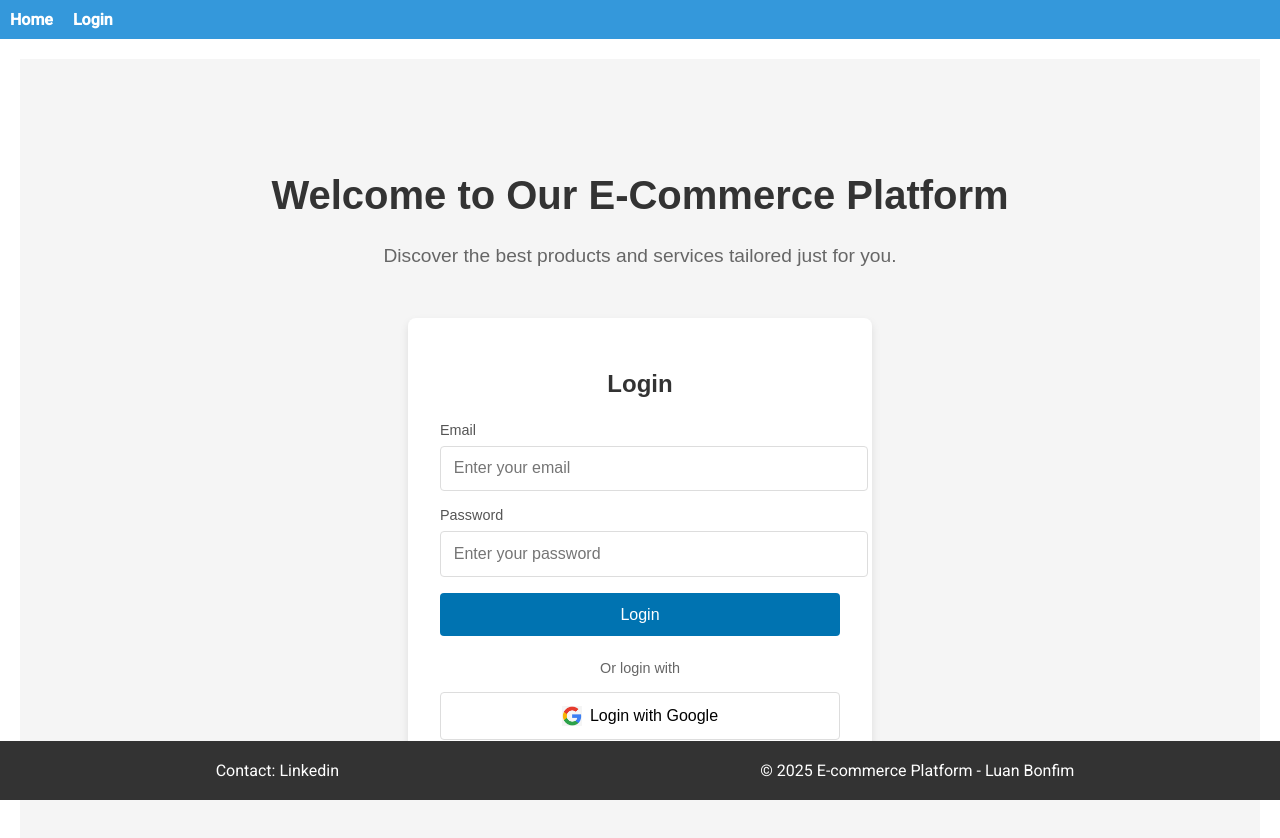
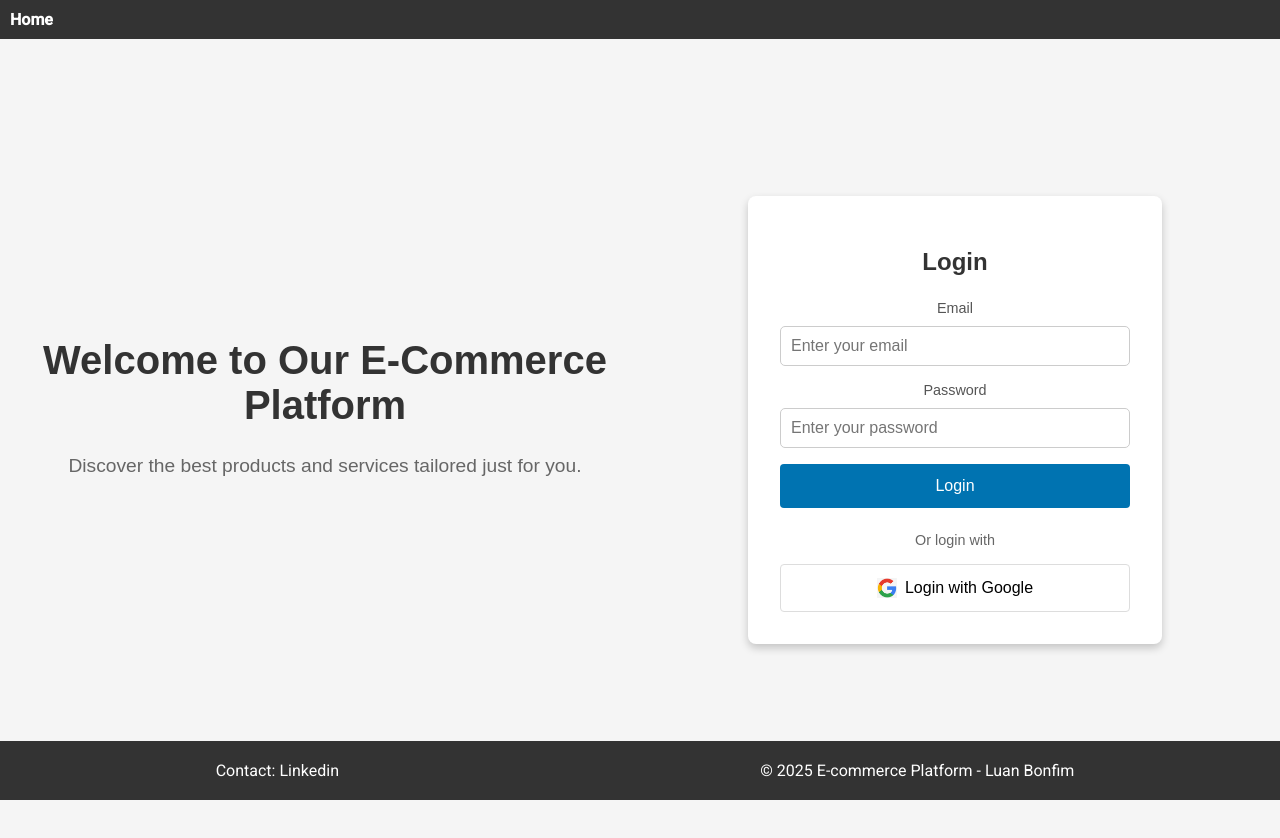
Before and after one commit to Luanbonfim/ecommerce-platform-app, an Angular app: page / in a window 1280 px wide. Shown: the top 838 px of the page. Built offline with nearby package versions, Linux system fonts and the light colour scheme.

Commit message:
fixing UI

```diff
--- a/src/app/app.component.html
+++ b/src/app/app.component.html
@@ -1,10 +1,7 @@
-<!-- app.component.html -->
-
 <header>
   <nav>
     <ul>
       <li><a routerLink="/" (click)="navigateTo('/')">Home</a></li>
-      <li><a routerLink="/login" (click)="navigateTo('/login')">Login</a></li>
     </ul>
   </nav>
 </header>
@@ -18,6 +15,6 @@
     <div class="social-media">
       <a href="https://www.linkedin.com/in/luanbonfim/" class="social-icon">Contact: Linkedin</a>
     </div>
-   <div><p>&copy; 2025 E-commerce Platform - Luan Bonfim</p></div>
+    <div><p>&copy; 2025 E-commerce Platform - Luan Bonfim</p></div>
   </div>
 </footer>
--- a/src/app/app.component.scss
+++ b/src/app/app.component.scss
@@ -14,8 +14,10 @@
   }
 
   header {
-    background-color: #3498db;
+    background-color: #333;
     padding: 10px;
+    position: fixed;
+    width: 100%;
   }
 
   nav ul {
@@ -45,6 +47,7 @@
 
   /* Main content styling */
   main {
+    display: contents;
     padding: 20px;
   }
 
--- a/src/homepage/homepage.component.html
+++ b/src/homepage/homepage.component.html
@@ -2,28 +2,6 @@
   <div class="hero-section">
     <h1>Welcome to Our E-Commerce Platform</h1>
     <p>Discover the best products and services tailored just for you.</p>
-  </div>
-  <div class="auth-section">
-    <div class="login-box">
-      <h2>Login</h2>
-      <form>
-        <div class="form-group">
-          <label for="email">Email</label>
-          <input type="email" id="email" placeholder="Enter your email" />
-        </div>
-        <div class="form-group">
-          <label for="password">Password</label>
-          <input type="password" id="password" placeholder="Enter your password" />
-        </div>
-        <button type="submit" class="login-button">Login</button>
-      </form>
-      <div class="oauth-section">
-        <p>Or login with</p>
-        <button class="google-oauth-button">
-          <img src="assets/google-icon.png" alt="Google Icon" />
-          <span>Login with Google</span>
-        </button>
-      </div>
-    </div>
-  </div>
+  </div >
+    <app-login></app-login>
 </div>
--- a/src/homepage/homepage.component.scss
+++ b/src/homepage/homepage.component.scss
@@ -1,110 +1,69 @@
 /* General Styles */
 .homepage-container {
-    display: flex;
-    flex-direction: column;
-    align-items: center;
-    justify-content: center;
-    height: 100vh;
+  display: grid;
+  grid-template-columns: 1fr 1fr; /* Two equal-width columns */
+  gap: 20px; /* Space between the columns */
+  padding: 20px;
+  min-height: 100vh; /* Use min-height instead of height for flexibility */
+  justify-items: center; /* Centers the items horizontally */
+  align-items: center; /* Centers the items vertically */
   background-color: #f5f5f5;
   font-family: 'Arial', sans-serif;
+
+  /* Responsive adjustments */
+  @media (max-width: 768px) {
+    grid-template-columns: 1fr; /* Switch to a single column on smaller screens */
+    padding: 10px; /* Reduce padding for smaller screens */
+  }
+}
+
+.title {
+  text-align: left;
+  max-width: 600px; /* Max width to keep text from spreading too far */
+
+  /* Responsive adjustments */
+  @media (max-width: 768px) {
+    text-align: center; /* Center text on smaller screens */
+    max-width: 100%; /* Allow text to take full width on smaller screens */
+  }
+}
+
+.title h1 {
+  font-size: 3rem;
+  margin-bottom: 10px;
+
+  /* Responsive adjustments */
+  @media (max-width: 768px) {
+    font-size: 2rem; /* Reduce font size for smaller screens */
+  }
 }
 
 .hero-section {
   text-align: center;
   margin-bottom: 2rem;
+
+  /* Responsive adjustments */
+  @media (max-width: 768px) {
+    margin-bottom: 1rem; /* Reduce margin for smaller screens */
+  }
 }
 
 .hero-section h1 {
   font-size: 2.5rem;
   color: #333;
+
+  /* Responsive adjustments */
+  @media (max-width: 768px) {
+    font-size: 2rem; /* Reduce font size for smaller screens */
+  }
 }
 
 .hero-section p {
   font-size: 1.2rem;
   color: #666;
+
+  /* Responsive adjustments */
+  @media (max-width: 768px) {
+    font-size: 1rem; /* Reduce font size for smaller screens */
   }
-
-  .auth-section {
-    background: white;
-    padding: 2rem;
-    border-radius: 8px;
-    box-shadow: 0 4px 8px rgba(0, 0, 0, 0.1);
-    width: 100%;
-    max-width: 400px;
 }
-
-  .login-box h2 {
-    font-size: 1.5rem;
-    color: #333;
-    margin-bottom: 1.5rem;
-    text-align: center;
-  }
-
-  .form-group {
-    margin-bottom: 1rem;
-  }
-
-  .form-group label {
-    display: block;
-    font-size: 0.9rem;
-    color: #555;
-    margin-bottom: 0.5rem;
-  }
-
-  .form-group input {
-    width: 100%;
-    padding: 0.8rem;
-    border: 1px solid #ddd;
-    border-radius: 4px;
-    font-size: 1rem;
-  }
-
-  .login-button {
-    width: 100%;
-    padding: 0.8rem;
-    background-color: #0073b1;
-    color: white;
-    border: none;
-    border-radius: 4px;
-    font-size: 1rem;
-    cursor: pointer;
-    transition: background-color 0.3s ease;
-  }
-
-  .login-button:hover {
-    background-color: #005f8a;
-  }
-
-  .oauth-section {
-    text-align: center;
-    margin-top: 1.5rem;
-  }
-
-  .oauth-section p {
-    font-size: 0.9rem;
-    color: #666;
-    margin-bottom: 1rem;
-  }
-
-  .google-oauth-button {
-    display: flex;
-    align-items: center;
-    justify-content: center;
-    width: 100%;
-    padding: 0.8rem;
-    background-color: #fff;
-    border: 1px solid #ddd;
-    border-radius: 4px;
-    font-size: 1rem;
-    cursor: pointer;
-    transition: background-color 0.3s ease;
-  }
-
-  .google-oauth-button img {
-    width: 20px;
-    margin-right: 0.5rem;
-  }
-
-  .google-oauth-button:hover {
-    background-color: #f5f5f5;
-  }
--- a/src/homepage/homepage.component.ts
+++ b/src/homepage/homepage.component.ts
@@ -1,8 +1,10 @@
 import { Component } from '@angular/core';
+import { LoginComponent } from '../login/login.component';
+
 
 @Component({
   selector: 'app-homepage',
-  imports: [],
+  imports: [LoginComponent],
   templateUrl: './homepage.component.html',
   styleUrl: './homepage.component.scss'
 })
--- a/src/login/login.component.html
+++ b/src/login/login.component.html
@@ -1,8 +1,23 @@
-<div >
-    <button  mat-raised-button color="primary">Sign in with Google</button>
+<div  class="login-container">
+  <div class="login-box">
+    <h2>Login</h2>
+    <form class="form-group">
+      <div class="form-group">
+        <label for="email">Email</label>
+        <input type="email" id="email" placeholder="Enter your email" />
+      </div>
+      <div class="form-group">
+        <label for="password">Password</label>
+        <input type="password" id="password" placeholder="Enter your password" />
+      </div>
+      <button type="submit" class="login-button">Login</button>
+    </form>
+    <div class="oauth-section">
+      <p>Or login with</p>
+      <button class="google-oauth-button">
+        <img src="assets/google-icon.png" alt="Google Icon" />
+        <span>Login with Google</span>
+      </button>
+    </div>
   </div>
-
-  <div >
-    <p>Welcome</p>
-    <button>Sign Out</button>
-  </div>
+</div>
--- a/src/login/login.component.scss
+++ b/src/login/login.component.scss
@@ -0,0 +1,94 @@
+.login-button {
+    width: 100%;
+    padding: 0.8rem;
+    background-color: #0073b1;
+    color: white;
+    border: none;
+    border-radius: 4px;
+    font-size: 1rem;
+    cursor: pointer;
+    transition: background-color 0.3s ease;
+  }
+
+  .login-button:hover {
+    background-color: #005f8a;
+  }
+
+  .oauth-section {
+    text-align: center;
+    margin-top: 1.5rem;
+  }
+
+  .oauth-section p {
+    font-size: 0.9rem;
+    color: #666;
+    margin-bottom: 1rem;
+  }
+
+  .google-oauth-button {
+    display: flex;
+    align-items: center;
+    justify-content: center;
+    width: 100%;
+    padding: 0.8rem;
+    background-color: #fff;
+    border: 1px solid #ddd;
+    border-radius: 4px;
+    font-size: 1rem;
+    cursor: pointer;
+    transition: background-color 0.3s ease;
+  }
+
+  .google-oauth-button img {
+    width: 20px;
+    margin-right: 0.5rem;
+  }
+
+  .google-oauth-button:hover {
+    background-color: #f5f5f5;
+  }
+
+  .login-box h2 {
+    font-size: 1.5rem;
+    color: #333;
+    margin-bottom: 1.5rem;
+    text-align: center;
+  }
+
+  .form-group {
+    margin-bottom: 1rem;
+  }
+
+  .form-group label {
+    display: block;
+    font-size: 0.9rem;
+    color: #555;
+    margin-bottom: 0.5rem;
+  }
+
+  .form-group input {
+    width: 100%;
+    padding: 0.8rem;
+    border: 1px solid #ddd;
+    border-radius: 4px;
+    font-size: 1rem;
+  }
+
+  .login-container {
+    background: white;
+    padding: 2rem;
+    border-radius: 8px;
+    box-shadow: 0 4px 8px rgba(0, 0, 0, 0.2);
+    width: 350px; /* Set a fixed width for the login box */
+    text-align: center;
+  }
+
+  .login-container input {
+    width: -webkit-fill-available; /* ✅ Make input width fit inside the container */
+    padding: 10px;
+    margin: 10px 0;
+    border: 1px solid #ccc;
+    border-radius: 5px;
+    display: block; /* ✅ Ensures inputs are stacked */
+    box-sizing: border-box; /* ✅ Prevents input from overflowing */
+  }
--- a/src/login/login.component.ts
+++ b/src/login/login.component.ts
@@ -8,4 +8,7 @@ import { Component } from '@angular/core';
 })
 export class LoginComponent {
 
+  ngOnInit() {
+    console.log('LoginComponent initialized');
+  }
 }
```
Lines whose indentation alone changed are shown as unchanged.
